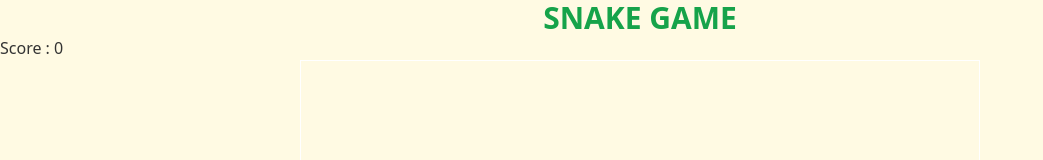
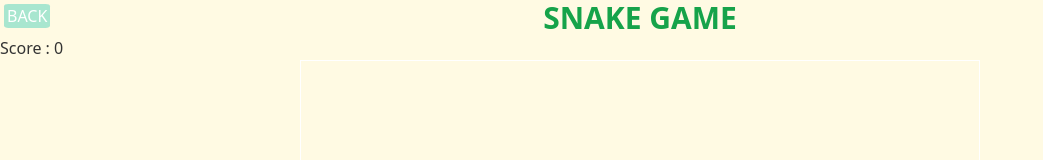
Before and after one commit to Roshan2022Anand/Play_me, a Next.js app: page /Snake-game in a window 1280 px wide. Shown: the top 160 px of the page, without its empty margins (0-1043 px from the left). Built offline with nearby package versions, Linux system fonts and the light colour scheme.

Commit message:
fixed ui issue

```diff
--- a/Helper/Context.js
+++ b/Helper/Context.js
@@ -1,9 +1,10 @@
 "use client"
 import React, { createContext, useState } from 'react'
 import gsap from 'gsap';
+import { useRouter } from 'next/navigation';
 export const MyContext = createContext();
 const Context = ({ children }) => {
-
+  const router = useRouter();
   const [startGameState, setstartGameState] = useState(0);
 
   const waitExc = (time) => {
@@ -18,7 +19,7 @@ const Context = ({ children }) => {
   }
 
   const screenUp = () => {
-    gsap.fromTo(".screen", {marginTop: 0}, {
+    gsap.fromTo(".screen", { marginTop: 0 }, {
       duration: 2,
       marginTop: -1200
     })
@@ -28,7 +29,7 @@ const Context = ({ children }) => {
 
   return (
     <>
-      <MyContext.Provider value={{ waitExc, screenDown, screenUp,startGameState,setstartGameState }}>
+      <MyContext.Provider value={{ waitExc, screenDown, screenUp, startGameState, setstartGameState, router }}>
         {children}
       </MyContext.Provider>
     </>
--- a/app/Memory-game/page.js
+++ b/app/Memory-game/page.js
@@ -5,15 +5,13 @@ import ReactCardFlip from 'react-card-flip';
 import styles from '@/app/Memory-game/Memory-game.module.css'
 import { MyContext } from '@/Helper/Context'
 import Screen from '@/Components/Screen';
-import { useRouter } from 'next/navigation';
 import Menu from '@/Components/Menu';
 
 const page = () => {
 
-    const router = useRouter();
 
     //context API
-    const { screenDown, screenUp, waitExc, startGameState, setstartGameState } = useContext(MyContext);
+    const { screenDown, screenUp, waitExc, startGameState, setstartGameState ,router} = useContext(MyContext);
 
     //all the state variables are decalred here
     const [allCards, setallCards] = useState([]);
--- a/app/Snake-game/page.js
+++ b/app/Snake-game/page.js
@@ -1,9 +1,12 @@
 "use client"
 import gsap from 'gsap';
-import React, { useEffect, useState, useRef } from 'react';
+import React, { useEffect, useState, useRef, useContext } from 'react';
 import styles from '@/app/Snake-game/Snake-game.module.css'
+import { MyContext } from '@/Helper/Context';
+import Screen from '@/Components/Screen';
+const Page = () => {
+    const { screenUp, screenDown, waitExc, router } = useContext(MyContext);
 
-const Page = () => {
     const [score, setScore] = useState(0);
     const [boardBoxes, setBoardBoxes] = useState([]);
     const [currentArrowKeyPressed, setCurrentArrowKeyPressed] = useState("");
@@ -66,8 +69,8 @@ const Page = () => {
         }
 
         const startingEle1 = boardRef.current.querySelector(`#box-${i}-${j}`);
-        const startingEle2 = boardRef.current.querySelector(`#box-${i-1}-${j}`);
-        const startingEle3 = boardRef.current.querySelector(`#box-${i-2}-${j}`);
+        const startingEle2 = boardRef.current.querySelector(`#box-${i - 1}-${j}`);
+        const startingEle3 = boardRef.current.querySelector(`#box-${i - 2}-${j}`);
 
         if (startingEle1 && startingEle2 && startingEle3) {
             startingEle1.innerText = "S";
@@ -171,8 +174,8 @@ const Page = () => {
             if (headElement) {
                 Object.assign(headElement.style, headOfSnakeStyle);
                 headElement.style.transform = direction === 'ArrowDown' ? 'rotate(180deg)' :
-                                              direction === 'ArrowRight' ? 'rotate(90deg)' :
-                                              direction === 'ArrowLeft' ? 'rotate(270deg)' : 'rotate(0deg)';
+                    direction === 'ArrowRight' ? 'rotate(90deg)' :
+                        direction === 'ArrowLeft' ? 'rotate(270deg)' : 'rotate(0deg)';
             }
 
             return newHead;
@@ -213,8 +216,13 @@ const Page = () => {
         };
     }, [startBtnSnakeGame]);
 
+    useEffect(() => {
+        screenUp();
+    }, [])
+
     return (
         <>
+            <Screen />
             <header className='text-center text-3xl text-green-600'>SNAKE GAME</header>
 
             <main>
@@ -231,6 +239,12 @@ const Page = () => {
                 }}>
                     {(startBtnSnakeGame > 0) ? 'RESTART' : 'START'}
                 </button>
+
+                <button className='absolute top-0 left-0 m-1' onClick={async () => {
+                    screenDown();
+                    await waitExc(2000)
+                    router.push("/GamePg")
+                }}>BACK</button>
             </main>
         </>
     );
--- a/app/The2048/page.js
+++ b/app/The2048/page.js
@@ -207,9 +207,9 @@ const page = () => {
             window.removeEventListener("keydown", checkArrowKey)
         }
     })
-    // useEffect(() => {
-    //     screenUp();
-    // }, [])
+    useEffect(() => {
+        screenUp();
+    }, [])
     return (
         <>
             <Screen />
--- a/app/globals.css
+++ b/app/globals.css
@@ -15,33 +15,54 @@
   --footer-color: #F08080;
 }
 
+
+/* Hide scrollbar  */
+::-webkit-scrollbar {
+  display: none;
+}
+/* Hide scrollbar for IE, Edge and Firefox */
+* {
+  -ms-overflow-style: none;
+  /* IE and Edge */
+  scrollbar-width: none;
+  /* Firefox */
+}
+
+/* Ensure the body still scrolls even though the scrollbar is hidden */
+html,
 body {
+  overflow-y: auto;
   background-color: var(--bg-color);
   color: var(--text-color);
 }
 
+/* Disable text selection */
 ::selection {
   display: none;
 }
 
+/* Style for header elements */
 header {
   color: var(--btn-hover-color);
   font-size: 40px;
   font-weight: bolder;
 }
 
+/* Style for buttons */
 button {
   background-color: var(--btn-color);
   color: var(--btn-txt-color);
   border-radius: 10%;
   padding: 0px 3px;
 
+  /* Button hover effect */
   &:hover {
     background-color: var(--btn-hover-color);
     scale: 1.2;
   }
 }
 
+/* Style for screen overlay */
 .screen {
   z-index: 999;
   width: 100vw;
@@ -51,10 +72,12 @@ button {
   position: absolute;
 }
 
+/* Style for logo */
 .logo {
   text-shadow: 8px 1px rgb(55, 181, 55)
 }
 
+/* Responsive design for smaller screens */
 @media (max-width:690px) {
   .logo {
     text-shadow: 3px 1px rgb(18, 165, 18)
```
Also changed, not shown: Components/Menu.js (+8 -3 lines).
